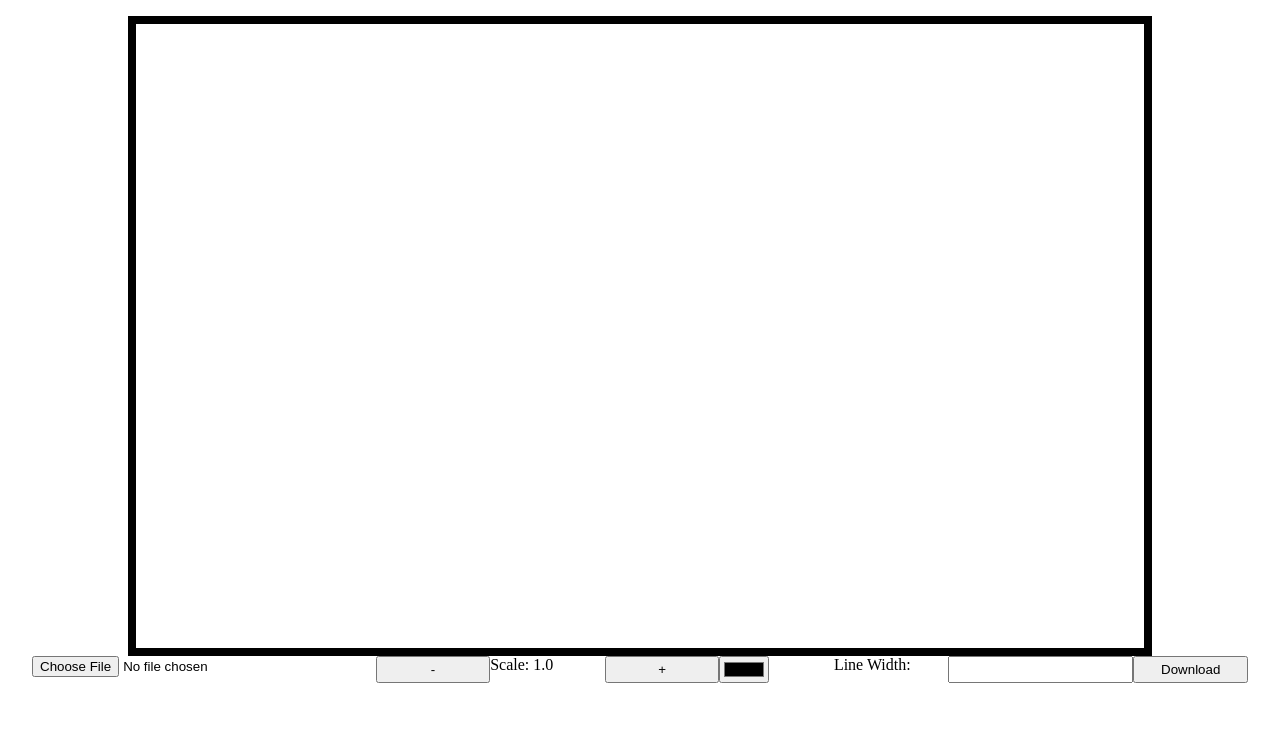
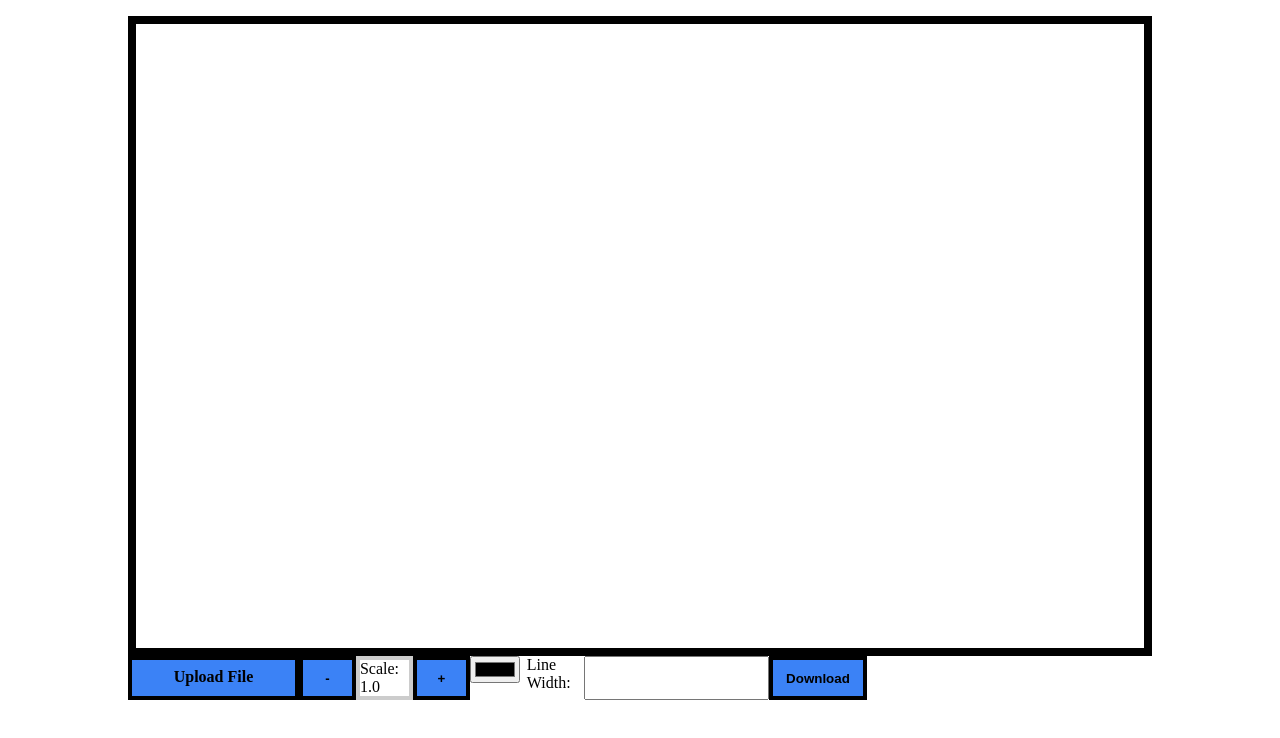
Before and after one commit to JackGlenn/ImageEditor, a React (Vite) app: page / in a window 1280 px wide. Shown: the top 738 px of the page. Built offline with nearby package versions, Linux system fonts and the light colour scheme.

Commit message:
some style changes

```diff
--- a/src/App.tsx
+++ b/src/App.tsx
@@ -216,12 +216,15 @@ function App() {
                 </canvas>
             </div>
             <div className="tools">
-                <input onChange={handleFileUpload} type="file" accept="image/*" className="uploadButton" />
+                <label className="btn uploadButton">
+                    <input onChange={handleFileUpload} type="file" accept="image/*" className="fileUpload" />
+                    <p>Upload File</p>
+                </label>
                 <button
                     onClick={() => {
                         setScale(Math.max(scale - 0.1, 0.1));
                     }}
-                    className="decreaseScale"
+                    className="btn"
                 >
                     -
                 </button>
@@ -231,14 +234,14 @@ function App() {
                         setScale(scale + 0.1);
                     }}
                     type="button"
-                    className="increaseScale"
+                    className="btn"
                 >
                     +
                 </button>
                 <input type="color" onChange={handleColorPicker} />
                 <p>Line Width: </p>
                 <input type="number" onChange={handleLineWidthChange} min={1} />
-                <button onClick={download}>Download</button>
+                <button onClick={download} className="btn">Download</button>
             </div>
         </div>
     );
--- a/src/index.css
+++ b/src/index.css
@@ -12,6 +12,14 @@ svg {
     display: block;
     max-width: 100%;
     user-select: none;
+}
+
+button {
+    display: inline-block;
+    padding: 0;
+    border: none;
+    background: none;
+    cursor: pointer;
 }
 
 * {
@@ -50,24 +58,51 @@ body {
 
 .tools {
     display: grid;
-    grid-template-rows: 1;
-    grid-template-columns: repeat(10, 1fr);
-    padding-left: 2rem;
-    padding-right: 2rem;
+    grid-template-rows: repeat(3, 1fr);
+    grid-template-columns: repeat(15, 1fr);
+    /* padding-left: 2rem; */
+    /* padding-right: 2rem; */
+    height: 15vh;
+    width: 80%;
+    align-self: center;
 }
 
 .displayScale {
-
+    border: 0.25rem solid #ccc;
+    display: inline-block;
 }
 
 .increaseScale {
-
+    border: 0.25rem solid #ccc;
+    display: inline-block;
+    cursor: pointer;
 }
 
 .decreaseScale {
 
 }
 
+.btn {
+    display: inline-block;
+    background-color: #3b82f6;
+    padding: 0.5em 1em;
+    /* border-radius: 0.75rem; */
+    font-weight: 600;
+    border: solid 0.25rem black;
+    cursor: pointer;
+
+}
+
 .uploadButton {
     grid-column: span 3;
 }
+
+.uploadButton > p {
+    text-align: center;
+}
+
+.fileUpload {
+    /* grid-column: span 3; */
+    display: none;
+    text-align: center;
+}
```
